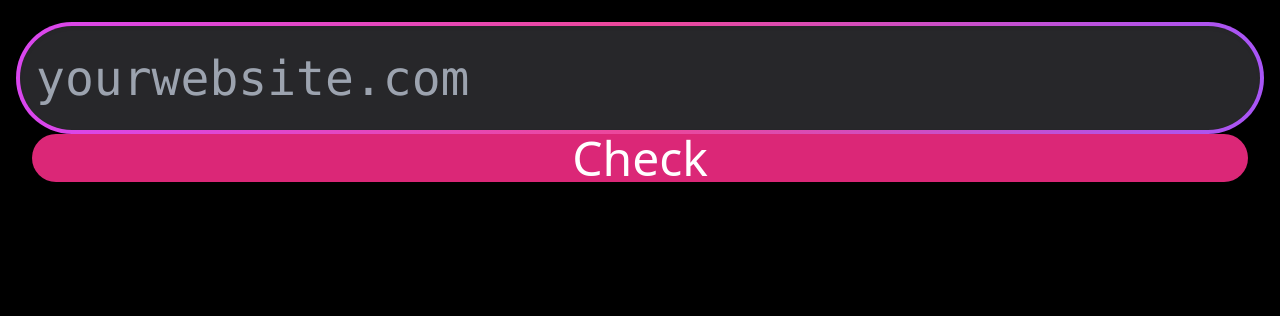
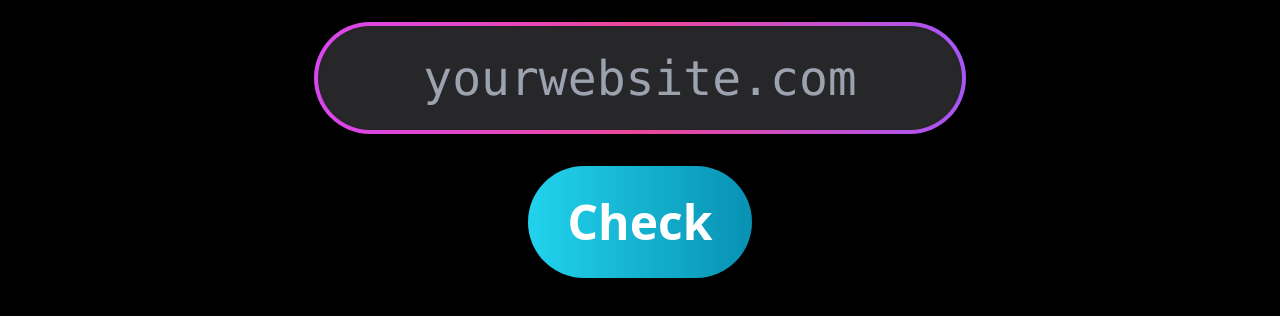
Before and after one commit to jevawin/isvarnishworking, a website: page _src/index.html in a window 1280 px wide. Shown: the part 242-558 px from the top of the page. Drawn offline with nearby package versions, Linux system fonts and the light colour scheme; files that its build step writes are made by us from their sources.

Commit message:
💄 nicer colours

```diff
--- a/_src/index.html
+++ b/_src/index.html
@@ -17,13 +17,15 @@
         <h3 class="text-[4vw] lg:text-5xl">Check if Varnish Cache is<br />working in a flash ⚡️</h3>
       </div>
 
-      <div class="flex flex-col mx-auto my-8 justify-center">
+      <div class="mx-auto my-8">
         <!-- the url we're going to check, with a nice gradient border -->
         <div class="bg-gradient-to-r from-fuchsia-500 via-pink-500 to-purple-500 p-1 inline-block rounded-full box-border">
-          <input type="url" class="rounded-full bg-zinc-800 text-[8vw] lg:text-5xl p-4 py-6 focus:outline-none w-full font-mono box-border shadow-inner" placeholder="yourwebsite.com" />
+          <input type="url" class="rounded-full bg-zinc-800 text-[8vw] lg:text-5xl p-4 py-6 focus:outline-none w-full font-mono box-border shadow-inner text-center" placeholder="yourwebsite.com" />
         </div>
+      </div>
 
-        <button class="bg-pink-600 text-[8vw] lg:text-5xl rounded-full px-10 mx-4">Check</button>
+      <div class="mx-auto my-8">
+        <button class="inline-block bg-gradient-to-r from-cyan-400 to-cyan-600 font-bold text-[8vw] lg:text-5xl rounded-full px-10 mx-4 py-4 lg:py-8">Check</button>
       </div>
     </div>
   </body>
```
